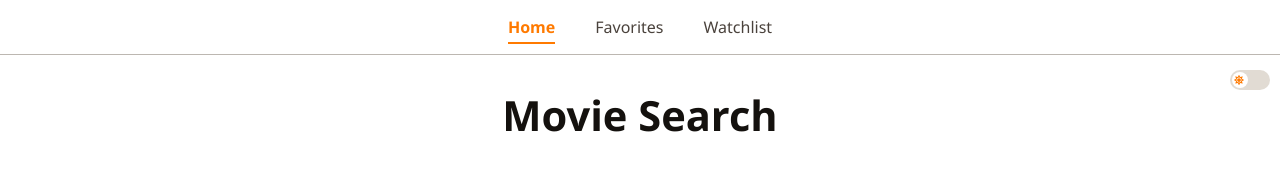
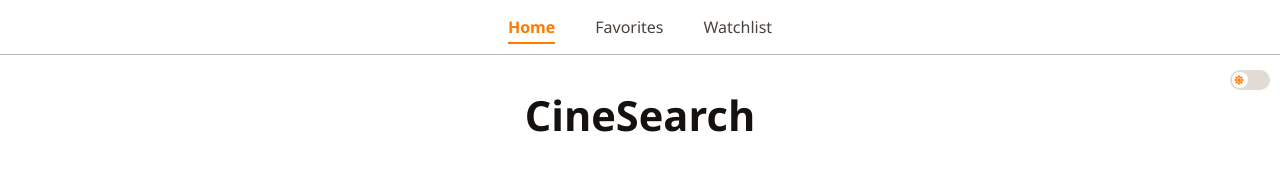
Before and after one commit to keysos/Movie-App, a React (Vite) app: page / in a window 1280 px wide. Shown: the top 181 px of the page. Built offline with nearby package versions, Linux system fonts and the light colour scheme; no server answers.

Commit message:
feat: add favicon, document titles and style changes

```diff
--- a/index.html
+++ b/index.html
@@ -2,7 +2,7 @@
 <html lang="en">
   <head>
     <meta charset="UTF-8" />
-    <link rel="icon" type="image/svg+xml" href="/favicon.svg" />
+    <link rel="icon" type="image/svg+xml" href="./src/assets/icons/favicon-32x32.png" />
     <meta name="viewport" content="width=device-width, initial-scale=1.0" />
     <title>movie-search-app</title>
   </head>
--- a/src/pages/Favorites.jsx
+++ b/src/pages/Favorites.jsx
@@ -3,8 +3,11 @@ import MovieCard from '../components/MovieCard';
 import { useFavorites } from '../context/FavoritesContext';
 import MovieList from '../components/MovieList';
 import MovieModal from '../components/MovieModal';
+import { useDocumentTitle } from '../services/useDocumentTitle'
 
 const Favorites = () => {
+
+    useDocumentTitle("Favorites | CineSearch");
 
     const { favorites, removeFavorite } = useFavorites();
 
--- a/src/pages/Home.jsx
+++ b/src/pages/Home.jsx
@@ -4,8 +4,12 @@ import MovieList from '../components/MovieList'
 import MovieModal from '../components/MovieModal'
 import MovieSlider from '../components/MovieSlider'
 import { fetchMovies, fetchNowPlayingMovies, fetchTopRatedMovies, fetchUpcomingMovies, fetchTrendingMovies } from '../services/movieApi'
+import { useDocumentTitle } from '../services/useDocumentTitle'
+
 
 const Home = () => {
+
+    useDocumentTitle("Home | CineSearch");
 
     const [query, setQuery] = useState("");
     const [queryMovies, setQueryMovies] = useState([]);
@@ -90,7 +94,9 @@ const Home = () => {
 
     return (
         <div>
-            <h1 className='title'>Movie Search</h1>
+            <h1 className="title">
+                <span> CineSearch </span>
+            </h1>
 
             <SearchBar query={query} setQuery={setQuery} placeholder="Search a movie..." />
 
--- a/src/pages/Watchlist.jsx
+++ b/src/pages/Watchlist.jsx
@@ -2,9 +2,12 @@ import React, { useState } from 'react'
 import { useWatchlist } from '../context/WatchlistContext'
 import MovieList from '../components/MovieList';
 import MovieModal from '../components/MovieModal';
+import { useDocumentTitle } from '../services/useDocumentTitle'
 
 
 const Watchlist = () => {
+
+    useDocumentTitle("Watchlist | CineSearch");
 
     const { watchlist } = useWatchlist();
 
--- /dev/null
+++ b/src/services/useDocumentTitle.js
@@ -0,0 +1,7 @@
+import { useEffect } from "react";
+
+export function useDocumentTitle(title) {
+  useEffect(() => {
+    document.title = title;
+  }, [title]);
+}
```
Also changed, not shown: src/assets/icons/favicon-32x32.png (added).
